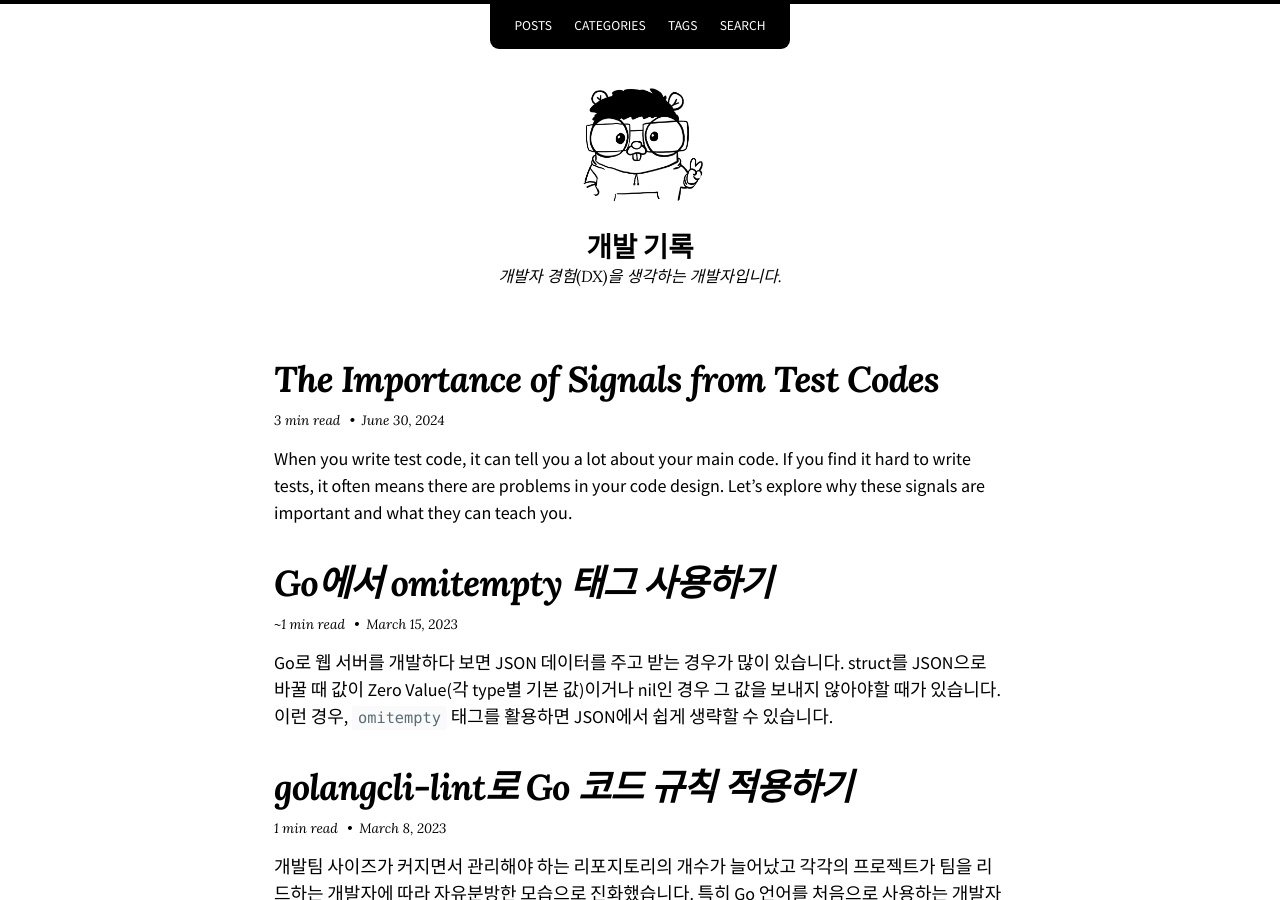
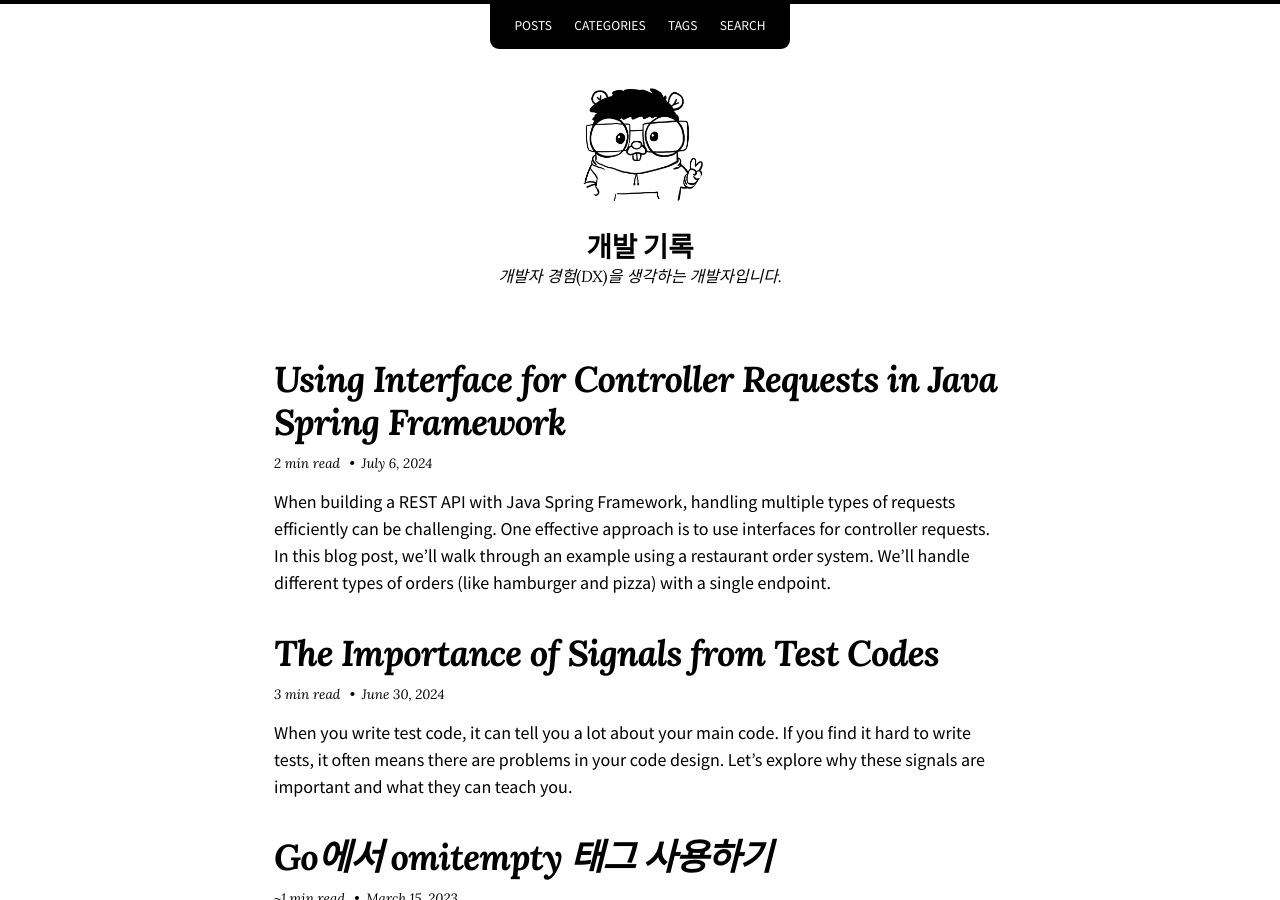
Before and after one commit to WHYjun/whyjun.github.io, a Jekyll site: the page built from index.html, in a window 1280 px wide and 900 px high. Built offline with Jekyll 4.4.1, drawn with Linux system fonts in a browser that asks for light colours; nearby versions of some CDN libraries; the list of posts is cut into pages by our own code; some of the changed lines change nothing that is shown; some of the changed text lies outside the part shown.

Commit message:
Add Using Interface for Controller Request

````diff
--- /dev/null
+++ b/_posts/2024-07-06-Using-Interface-for-Controller-Request.md
@@ -0,0 +1,145 @@
+---
+layout: post
+lang: ko
+permalink: blog/Using-Interface-for-Controller-Requests-in-Java Spring-Framework
+title: Using Interface for Controller Requests in Java Spring Framework
+categories:
+  - development
+tags:
+  - java
+sharing:
+  twitter: Using Interface for Controller Requests in Java Spring Framework
+---
+
+When building a REST API with Java Spring Framework, handling multiple types of requests efficiently can be challenging. One effective approach is to use interfaces for controller requests. In this blog post, we'll walk through an example using a restaurant order system. We'll handle different types of orders (like hamburger and pizza) with a single endpoint.
+
+## Scenario: Restaurant Order System
+
+Imagine we have an endpoint /v1/orders that accepts different types of orders. Each order type has some common fields, but also unique fields. We'll use an interface called Order and implement it with specific classes for each order type. Let's dive in.
+
+### Step 1: Define the Order Interface
+
+First, we create an Order interface with common fields that all orders will have.
+
+```java
+public interface Order {
+    String getOrderType();
+}
+```
+
+### Step 2: Implement Order Types
+
+Next, we create classes for specific order types, like HamburgerOrder and PizzaOrder.
+
+```java
+import lombok.Data;
+import javax.validation.constraints.NotNull;
+
+@Data
+public class HamburgerOrder implements Order {
+    @NotNull
+    private String orderType = "hamburger";
+    @NotNull
+    private String bunType;
+    @NotNull
+    private String meatType;
+    private boolean extraCheese;
+}
+```
+
+```java
+import lombok.Data;
+import javax.validation.constraints.NotNull;
+
+@Data
+public class PizzaOrder implements Order {
+    @NotNull
+    private String orderType = "pizza";
+    @NotNull
+    private String crustType;
+    @NotNull
+    private String size;
+    private boolean extraToppings;
+}
+```
+
+### Step 3: Create the Controller
+
+Now, we create the controller to handle the /v1/orders POST request. We'll use `@RequestBody` and `@Valid` annotations to ensure the request body is correctly validated.
+
+```java
+import org.springframework.http.HttpStatus;
+import org.springframework.http.ResponseEntity;
+import org.springframework.validation.annotation.Validated;
+import org.springframework.web.bind.annotation.*;
+
+import javax.validation.Valid;
+
+@RestController
+@RequestMapping("/v1/orders")
+@Validated
+public class OrderController {
+
+    @PostMapping
+    public ResponseEntity<String> createOrder(@Valid @RequestBody Order order) {
+        if (order instanceof HamburgerOrder) {
+            HamburgerOrder hamburgerOrder = (HamburgerOrder) order;
+            // Process hamburger order
+            return new ResponseEntity<>("Hamburger order received", HttpStatus.OK);
+        } else if (order instanceof PizzaOrder) {
+            PizzaOrder pizzaOrder = (PizzaOrder) order;
+            // Process pizza order
+            return new ResponseEntity<>("Pizza order received", HttpStatus.OK);
+        } else {
+            return new ResponseEntity<>("Unknown order type", HttpStatus.BAD_REQUEST);
+        }
+    }
+}
+```
+
+### Step 4: Configure Jackson for Polymorphic Deserialization
+
+To handle polymorphic deserialization, we need to configure Jackson. This allows us to deserialize JSON into the correct Order implementation.
+
+```java
+import com.fasterxml.jackson.annotation.JsonSubTypes;
+import com.fasterxml.jackson.annotation.JsonTypeInfo;
+
+@JsonTypeInfo(
+        use = JsonTypeInfo.Id.NAME,
+        include = JsonTypeInfo.As.PROPERTY,
+        property = "orderType"
+)
+@JsonSubTypes({
+        @JsonSubTypes.Type(value = HamburgerOrder.class, name = "hamburger"),
+        @JsonSubTypes.Type(value = PizzaOrder.class, name = "pizza")
+})
+public interface Order {
+    String getOrderType();
+}
+```
+
+### Step 5: Add Global Validation Handling
+
+Finally, add global exception handling to manage validation errors.
+
+```java
+import org.springframework.http.HttpStatus;
+import org.springframework.http.ResponseEntity;
+import org.springframework.web.bind.MethodArgumentNotValidException;
+import org.springframework.web.bind.annotation.ControllerAdvice;
+import org.springframework.web.bind.annotation.ExceptionHandler;
+
+@ControllerAdvice
+public class GlobalExceptionHandler {
+
+    @ExceptionHandler(MethodArgumentNotValidException.class)
+    public ResponseEntity<String> handleValidationExceptions(MethodArgumentNotValidException ex) {
+        return new ResponseEntity<>("Invalid order data", HttpStatus.BAD_REQUEST);
+    }
+}
+```
+
+## Conclusion
+
+Using interfaces for controller requests in Java Spring Framework allows you to handle multiple types of requests cleanly and efficiently. In this example, we created an Order interface and implemented specific order types, handled polymorphic deserialization with Jackson, and ensured validation with `@Valid` and `@RequestBody`. This approach makes your code more flexible and easier to maintain. Happy coding!
````
Also changed, not shown: _posts/2024-06-30-The Importance-of-Signals-from-Test-Codes.md (line endings or trailing spaces).
